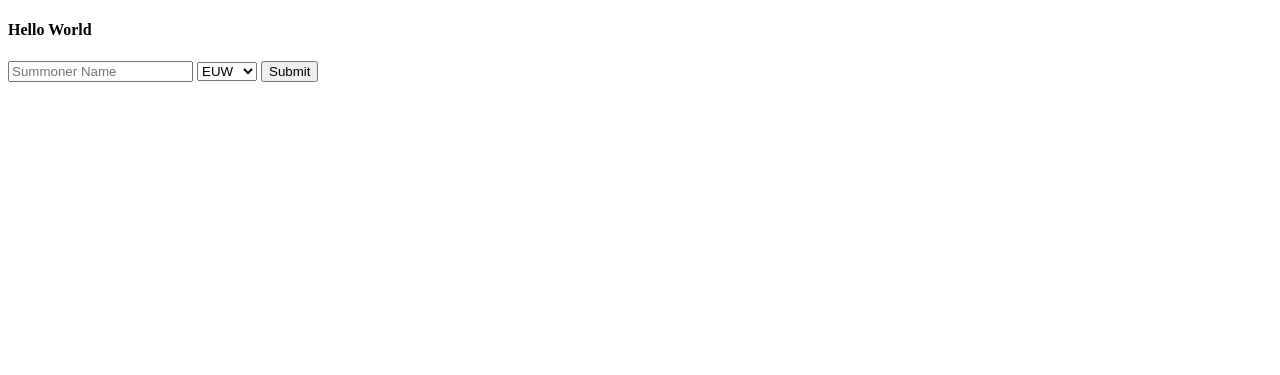
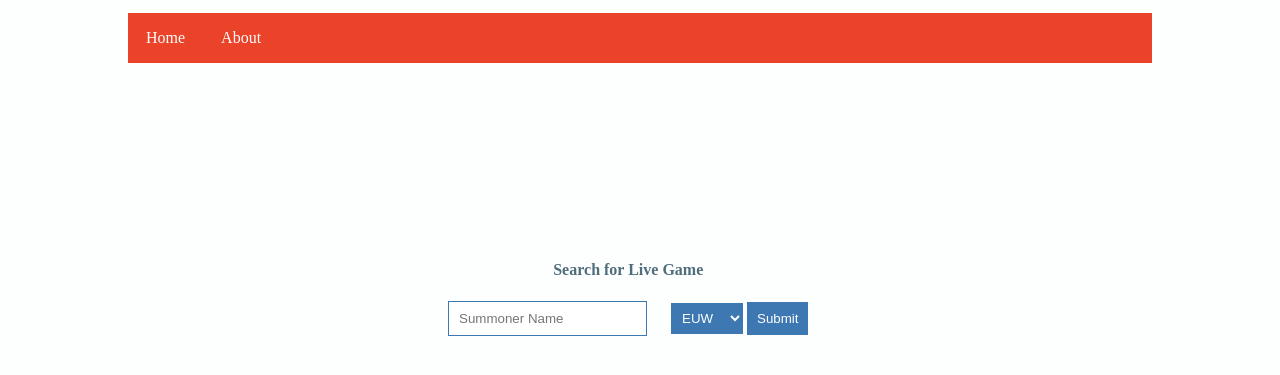
Before and after one commit to CanaryWharf/Wood-Division, a Flask app: page / in a window 1280 px wide. Shown: the top 375 px of the page. Run offline with Flask 2, Linux system fonts and the light colour scheme.

Commit message:
done more work

```diff
--- a/app.py
+++ b/app.py
@@ -18,6 +18,11 @@ def fucked(reason="Can't find what you're looking for"):
     return render_template('notfound.html',
                            reason=reason)
 
+@app.route('/about')
+def about():
+    return render_template('about.html')
+
+
 @app.route('/viewgame', methods=['GET', 'POST'])
 def viewgame():
     test = True
@@ -33,7 +38,7 @@ def viewgame():
         if not config:
             return fucked("Couldn't find Summoner: %s in %s" % (name, region))
 
-        match = backend.get_match(config, test=True)
+        match = backend.get_match(config, test=False)
         if not match:
             return fucked("%s is not in a game" % (name))
 
@@ -47,8 +52,7 @@ def viewgame():
     return render_template('results.html',
                            title='Results',
                            name = name,
-                           friend = friend,
-                           bully = bully)
+                           team = [bully, friend])
 
 
 if __name__=="__main__":
--- a/backend.py
+++ b/backend.py
@@ -64,6 +64,7 @@ def sanitisedat(playas, runedata, masterydata, spelldata, champdata, config, fri
         entry['champMastery'] = item['champMastery']['championLevel']
         entry['league'] = item['league']
         entry['summoner'] = item['summonerName']
+        entry['nameid'] = str(item['summonerId'])
         entry['masteries'] = []
         for m in item['masteries']:
             n = {}
@@ -161,7 +162,7 @@ def load_match(friendlies, bullies, config):
     spelldata = fix_your_spells_rito(get_spells(config))
     champdata = fix_your_champs_rito(get_champ(config))
     foutput = sanitisedat(friendlies, runedata, masterydata, spelldata, champdata, config, True)
-    boutput = sanitisedat(bullies, runedata, masterydata, spelldata, champdata, config, True)
+    boutput = sanitisedat(bullies, runedata, masterydata, spelldata, champdata, config, False)
 
     return foutput, boutput
 
--- a/static/stylesheet.css
+++ b/static/stylesheet.css
@@ -1,5 +1,107 @@
+:root {
+    --red: #EA4329;
+    --white: #fdffff;
+    --dblue: #08415c;
+    --grey: #4f6d7a;
+    --blue: #3e78b2;
+}
+
+#name {
+    border: 1px solid var(--blue);
+    padding: 9px 10px;
+}
+
+#region {
+    color: var(--white);
+    background-color: var(--blue);
+    border: none;
+    padding: 7px; 10px;
+    margin-left: 20px;
+}
+
+#submit {
+    border: none;
+    padding: 9px 10px;
+    color: var(--white);
+    background-color: var(--blue);
+}
+
+#NameForm {
+    position: fixed;
+    top: 30%;
+    left: 35%;
+}
+
+
+
+h4 {
+    text-align: center;
+    color: var(--grey);
+}
+
+.navbar ul {
+    list-style-type: none;
+    margin: 0;
+    padding: 0;
+    overflow: hidden;
+    background-color: var(--red);
+}
+
+.navbar ul li {
+    float: left;
+}
+
+.navbar ul li a {
+    displaY: block;
+    color: white;
+    text-align: center;
+    padding: 14px 16px;
+    text-decoration: none;
+}
+
+.navbar ul li a:hover {
+    background-color: var(--white);
+    color: var(--red);
+}
+
+body {
+    background-color: var(--white);
+    padding-top: 1%;
+    width: 80%;
+    margin: auto;
+}
+
 .moredata {
     display: none;
+}
+
+.PlayerList {
+    padding-left: 15%;
+    padding-right: 15%;
+}
+
+.summonerDivision {
+    width: 20%;
+}
+
+.summoneName {
+    text-align: center;
+    width: 300px;
+
+}
+
+.playerRow td:first-child {
+    width: 10%;
+
+}
+
+.playerRow td:nth-child(3) {
+    width: 6%;
+}
+
+h2 {
+    margin: auto;
+    text-align: center;
 }
 
 table {
@@ -22,6 +124,15 @@ button {
     width: 100%;
 }
 
+.summMastery {
+    width: 15%;
+    padding-left: 5%;
+}
+
+.summMastery img {
+    width: 100%;
+}
+
 .Playainfo {
     margin-top: auto;
     width: 50%;
@@ -30,19 +141,23 @@ button {
     margin-left: 20px;
 }
 
+.summonerSpell {
+    width: 3%;
+}
+
 .summonerSpell img {
-    width: 20px;
+    width: 100%;
     height: auto;
 }
 
 .champicon {
     margin: auto;
-    width: 100px;
+    width: 100%;
     height: auto;
 
 }
 
 .division {
-    width: 30px;
+    width: 100%;
     height: auto;
 }
--- a/templates/base.html
+++ b/templates/base.html
@@ -9,6 +9,12 @@
         <link rel="stylesheet" type="text/css" href="{{ url_for('static', filename='stylesheet.css') }}">
     </head>
     <body>
+        <div class="navbar">
+            <ul>
+                <li><a href="/">Home</a></li>
+                <li><a href="/about">About</a></li>
+            </ul>
+        </div>
         {% block content %}
         {% endblock %}
     </body>
--- a/templates/index.html
+++ b/templates/index.html
@@ -1,8 +1,8 @@
 {% extends "base.html" %}
 {% block content %}
-<h4> Hello World </h4>
 <div id="NameForm">
 <form action="/viewgame" method="post">
+    <h4> Search for Live Game </h4>
     {{form.name(placeholder='Summoner Name') }}
     {{form.region}}
     {{form.submit}}
```
Also changed, not shown: templates/results.html (+29 -89 lines).
